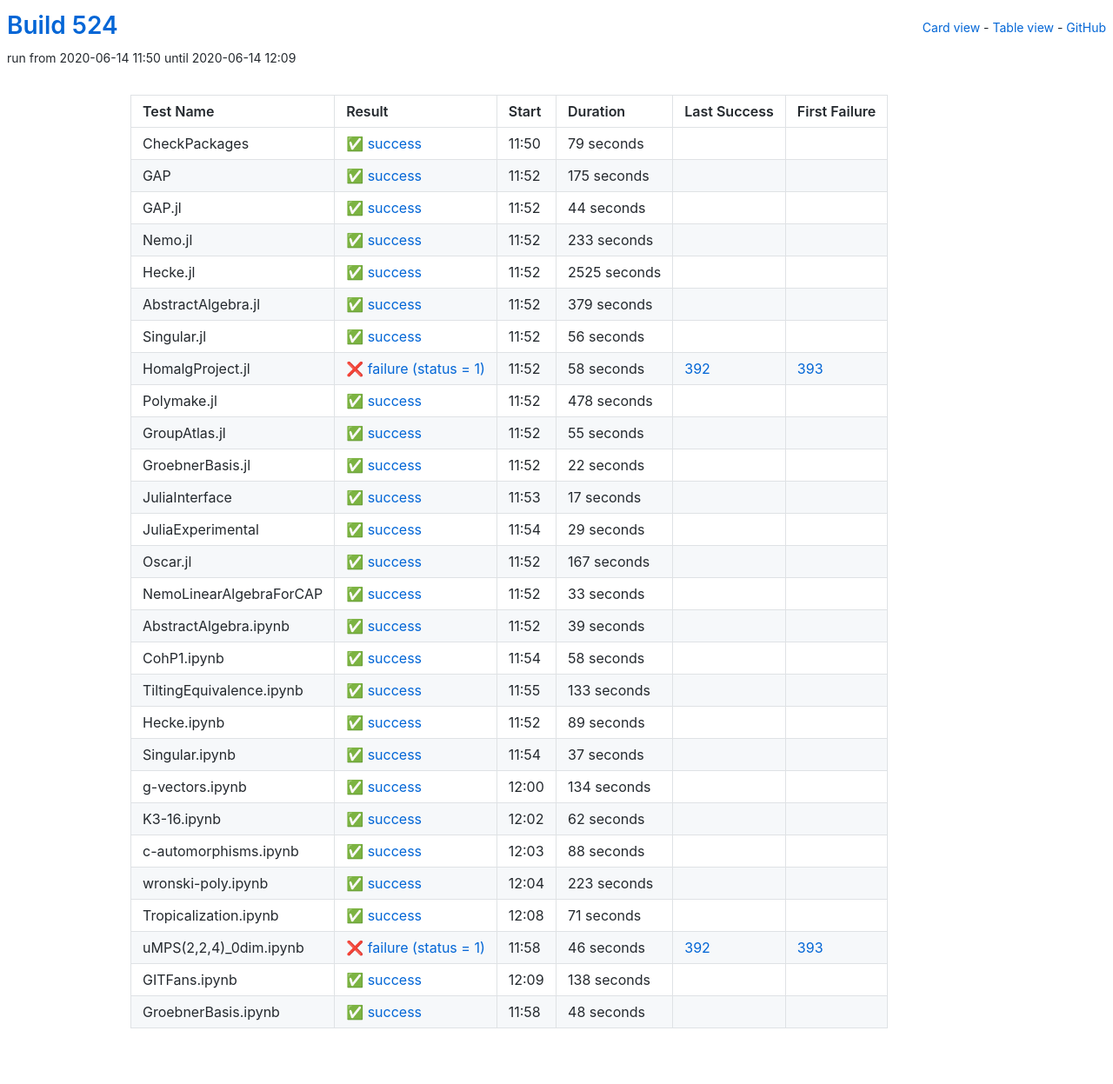
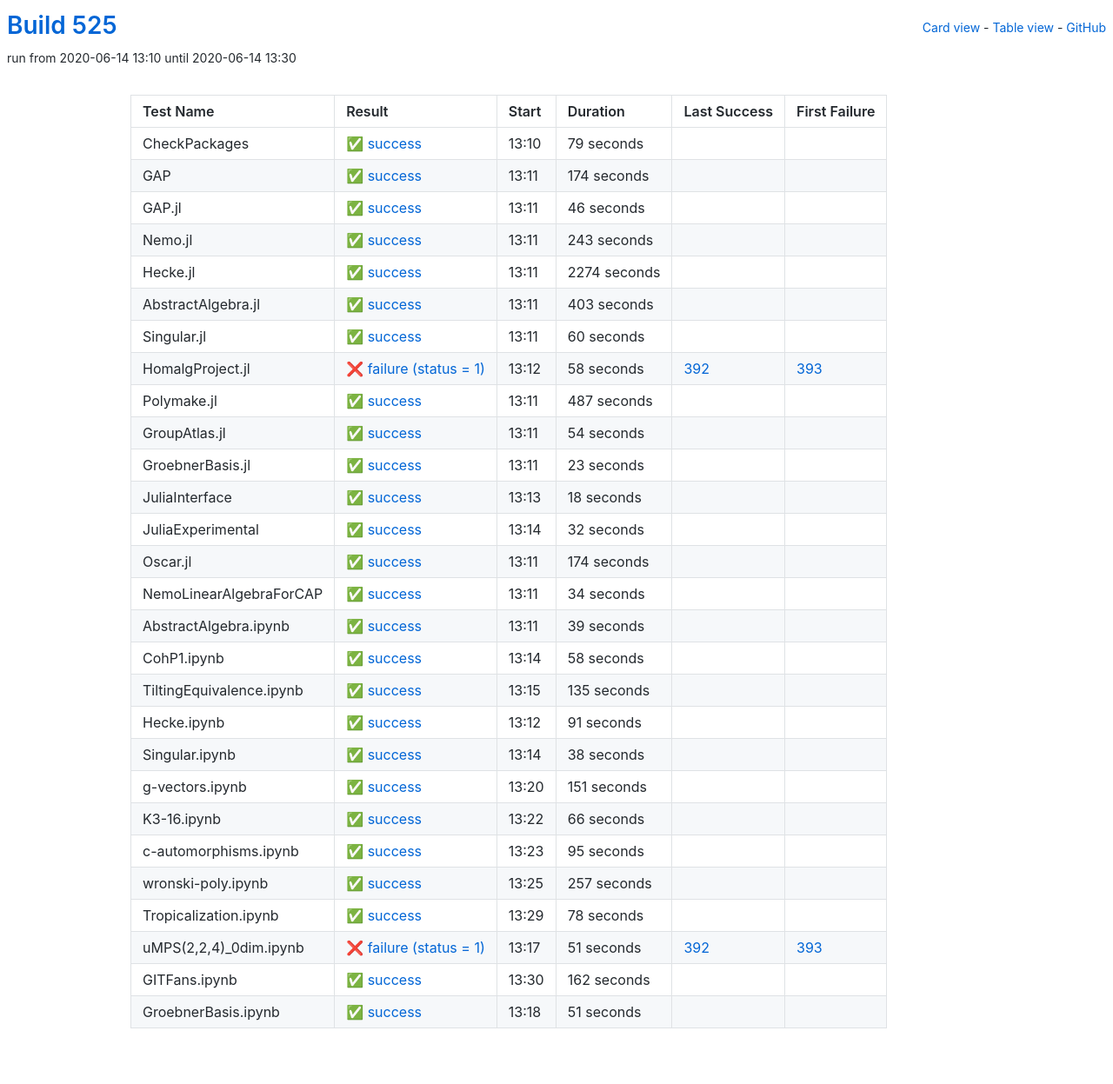
Before and after one commit to oscar-system/oscar-ci-status-1.4, a Jekyll site: the page built from table.html, in a window 1280 px wide. Shown: the whole page at 87% size. Built offline with Jekyll 4.4.1, drawn with Linux system fonts in a browser that asks for light colours.

Commit message:
Build #525

```diff
--- a/_data/ci.yml
+++ b/_data/ci.yml
@@ -1,6 +1,6 @@
 ---
-build: 524
-build_url: https://oscarci.mathematik.uni-kl.de/job/oscar-julia-1.4/524/
+build: 525
+build_url: https://oscarci.mathematik.uni-kl.de/job/oscar-julia-1.4/525/
 job: oscar-julia-1.4
 organization: oscar-system
 repo: oscar-ci-status-1.4
@@ -8,8 +8,8 @@ repourl: https://github.com/oscar-system/oscar-ci-status-1.4
 tests:
 - name: CheckPackages
   id: checkpackages
-  log: https://oscarci.mathematik.uni-kl.de/job/oscar-julia-1.4/524/artifact/logs/build-524/CheckPackages.log
-  start: 2020-06-14 11:50
+  log: https://oscarci.mathematik.uni-kl.de/job/oscar-julia-1.4/525/artifact/logs/build-525/CheckPackages.log
+  start: 2020-06-14 13:10
   success: true
   exitcode: 0
   status: success
@@ -20,80 +20,80 @@ tests:
   first_failure_url:
 - name: GAP
   id: gap
-  log: https://oscarci.mathematik.uni-kl.de/job/oscar-julia-1.4/524/artifact/logs/build-524/GAP.log
-  start: 2020-06-14 11:52
+  log: https://oscarci.mathematik.uni-kl.de/job/oscar-julia-1.4/525/artifact/logs/build-525/GAP.log
+  start: 2020-06-14 13:11
   success: true
   exitcode: 0
   status: success
-  duration: 175
+  duration: 174
   last_success: false
   last_success_url:
   first_failure: false
   first_failure_url:
 - name: GAP.jl
   id: gap-jl
-  log: https://oscarci.mathematik.uni-kl.de/job/oscar-julia-1.4/524/artifact/logs/build-524/GAP.jl.log
-  start: 2020-06-14 11:52
+  log: https://oscarci.mathematik.uni-kl.de/job/oscar-julia-1.4/525/artifact/logs/build-525/GAP.jl.log
+  start: 2020-06-14 13:11
   success: true
   exitcode: 0
   status: success
-  duration: 44
+  duration: 46
   last_success: false
   last_success_url:
   first_failure: false
   first_failure_url:
 - name: Nemo.jl
   id: nemo-jl
-  log: https://oscarci.mathematik.uni-kl.de/job/oscar-julia-1.4/524/artifact/logs/build-524/Nemo.jl.log
-  start: 2020-06-14 11:52
+  log: https://oscarci.mathematik.uni-kl.de/job/oscar-julia-1.4/525/artifact/logs/build-525/Nemo.jl.log
+  start: 2020-06-14 13:11
   success: true
   exitcode: 0
   status: success
-  duration: 233
+  duration: 243
   last_success: false
   last_success_url:
   first_failure: false
   first_failure_url:
 - name: Hecke.jl
   id: hecke-jl
-  log: https://oscarci.mathematik.uni-kl.de/job/oscar-julia-1.4/524/artifact/logs/build-524/Hecke.jl.log
-  start: 2020-06-14 11:52
+  log: https://oscarci.mathematik.uni-kl.de/job/oscar-julia-1.4/525/artifact/logs/build-525/Hecke.jl.log
+  start: 2020-06-14 13:11
   success: true
   exitcode: 0
   status: success
-  duration: 2525
+  duration: 2274
   last_success: false
   last_success_url:
   first_failure: false
   first_failure_url:
 - name: AbstractAlgebra.jl
   id: abstractalgebra-jl
-  log: https://oscarci.mathematik.uni-kl.de/job/oscar-julia-1.4/524/artifact/logs/build-524/AbstractAlgebra.jl.log
-  start: 2020-06-14 11:52
+  log: https://oscarci.mathematik.uni-kl.de/job/oscar-julia-1.4/525/artifact/logs/build-525/AbstractAlgebra.jl.log
+  start: 2020-06-14 13:11
   success: true
   exitcode: 0
   status: success
-  duration: 379
+  duration: 403
   last_success: false
   last_success_url:
   first_failure: false
   first_failure_url:
 - name: Singular.jl
   id: singular-jl
-  log: https://oscarci.mathematik.uni-kl.de/job/oscar-julia-1.4/524/artifact/logs/build-524/Singular.jl.log
-  start: 2020-06-14 11:52
+  log: https://oscarci.mathematik.uni-kl.de/job/oscar-julia-1.4/525/artifact/logs/build-525/Singular.jl.log
+  start: 2020-06-14 13:11
   success: true
   exitcode: 0
   status: success
-  duration: 56
+  duration: 60
   last_success: false
   last_success_url:
   first_failure: false
   first_failure_url:
 - name: HomalgProject.jl
   id: homalgproject-jl
-  log: https://oscarci.mathematik.uni-kl.de/job/oscar-julia-1.4/524/artifact/logs/build-524/HomalgProject.jl.log
-  start: 2020-06-14 11:52
+  log: https://oscarci.mathematik.uni-kl.de/job/oscar-julia-1.4/525/artifact/logs/build-525/HomalgProject.jl.log
+  start: 2020-06-14 13:12
   success: false
   exitcode: 1
   status: failure
@@ -104,92 +104,92 @@ tests:
   first_failure_url: https://oscarci.mathematik.uni-kl.de/job/oscar-julia-1.4/393/
 - name: Polymake.jl
   id: polymake-jl
-  log: https://oscarci.mathematik.uni-kl.de/job/oscar-julia-1.4/524/artifact/logs/build-524/Polymake.jl.log
-  start: 2020-06-14 11:52
+  log: https://oscarci.mathematik.uni-kl.de/job/oscar-julia-1.4/525/artifact/logs/build-525/Polymake.jl.log
+  start: 2020-06-14 13:11
   success: true
   exitcode: 0
   status: success
-  duration: 478
+  duration: 487
   last_success: false
   last_success_url:
   first_failure: false
   first_failure_url:
 - name: GroupAtlas.jl
   id: groupatlas-jl
-  log: https://oscarci.mathematik.uni-kl.de/job/oscar-julia-1.4/524/artifact/logs/build-524/GroupAtlas.jl.log
-  start: 2020-06-14 11:52
+  log: https://oscarci.mathematik.uni-kl.de/job/oscar-julia-1.4/525/artifact/logs/build-525/GroupAtlas.jl.log
+  start: 2020-06-14 13:11
   success: true
   exitcode: 0
   status: success
-  duration: 55
+  duration: 54
   last_success: false
   last_success_url:
   first_failure: false
   first_failure_url:
 - name: GroebnerBasis.jl
   id: groebnerbasis-jl
-  log: https://oscarci.mathematik.uni-kl.de/job/oscar-julia-1.4/524/artifact/logs/build-524/GroebnerBasis.jl.log
-  start: 2020-06-14 11:52
+  log: https://oscarci.mathematik.uni-kl.de/job/oscar-julia-1.4/525/artifact/logs/build-525/GroebnerBasis.jl.log
+  start: 2020-06-14 13:11
   success: true
   exitcode: 0
   status: success
-  duration: 22
+  duration: 23
   last_success: false
   last_success_url:
   first_failure: false
   first_failure_url:
 - name: JuliaInterface
   id: juliainterface
-  log: https://oscarci.mathematik.uni-kl.de/job/oscar-julia-1.4/524/artifact/logs/build-524/JuliaInterface.log
-  start: 2020-06-14 11:53
+  log: https://oscarci.mathematik.uni-kl.de/job/oscar-julia-1.4/525/artifact/logs/build-525/JuliaInterface.log
+  start: 2020-06-14 13:13
   success: true
   exitcode: 0
   status: success
-  duration: 17
+  duration: 18
   last_success: false
   last_success_url:
   first_failure: false
   first_failure_url:
 - name: JuliaExperimental
   id: juliaexperimental
-  log: https://oscarci.mathematik.uni-kl.de/job/oscar-julia-1.4/524/artifact/logs/build-524/JuliaExperimental.log
-  start: 2020-06-14 11:54
+  log: https://oscarci.mathematik.uni-kl.de/job/oscar-julia-1.4/525/artifact/logs/build-525/JuliaExperimental.log
+  start: 2020-06-14 13:14
   success: true
   exitcode: 0
   status: success
-  duration: 29
+  duration: 32
   last_success: false
   last_success_url:
   first_failure: false
   first_failure_url:
 - name: Oscar.jl
   id: oscar-jl
-  log: https://oscarci.mathematik.uni-kl.de/job/oscar-julia-1.4/524/artifact/logs/build-524/Oscar.jl.log
-  start: 2020-06-14 11:52
+  log: https://oscarci.mathematik.uni-kl.de/job/oscar-julia-1.4/525/artifact/logs/build-525/Oscar.jl.log
+  start: 2020-06-14 13:11
   success: true
   exitcode: 0
   status: success
-  duration: 167
+  duration: 174
   last_success: false
   last_success_url:
   first_failure: false
   first_failure_url:
 - name: NemoLinearAlgebraForCAP
   id: nemolinearalgebraforcap
-  log: https://oscarci.mathematik.uni-kl.de/job/oscar-julia-1.4/524/artifact/logs/build-524/NemoLinearAlgebraForCAP.log
-  start: 2020-06-14 11:52
+  log: https://oscarci.mathematik.uni-kl.de/job/oscar-julia-1.4/525/artifact/logs/build-525/NemoLinearAlgebraForCAP.log
+  start: 2020-06-14 13:11
   success: true
   exitcode: 0
   status: success
-  duration: 33
+  duration: 34
   last_success: false
   last_success_url:
   first_failure: false
   first_failure_url:
 - name: AbstractAlgebra.ipynb
   id: abstractalgebra-ipynb
-  log: https://oscarci.mathematik.uni-kl.de/job/oscar-julia-1.4/524/artifact/logs/build-524/AbstractAlgebra.ipynb.log
-  start: 2020-06-14 11:52
+  log: https://oscarci.mathematik.uni-kl.de/job/oscar-julia-1.4/525/artifact/logs/build-525/AbstractAlgebra.ipynb.log
+  start: 2020-06-14 13:11
   success: true
   exitcode: 0
   status: success
@@ -200,8 +200,8 @@ tests:
   first_failure_url:
 - name: CohP1.ipynb
   id: cohp1-ipynb
-  log: https://oscarci.mathematik.uni-kl.de/job/oscar-julia-1.4/524/artifact/logs/build-524/CohP1.ipynb.log
-  start: 2020-06-14 11:54
+  log: https://oscarci.mathematik.uni-kl.de/job/oscar-julia-1.4/525/artifact/logs/build-525/CohP1.ipynb.log
+  start: 2020-06-14 13:14
   success: true
   exitcode: 0
   status: success
@@ -212,132 +212,132 @@ tests:
   first_failure_url:
 - name: TiltingEquivalence.ipynb
   id: tiltingequivalence-ipynb
-  log: https://oscarci.mathematik.uni-kl.de/job/oscar-julia-1.4/524/artifact/logs/build-524/TiltingEquivalence.ipynb.log
-  start: 2020-06-14 11:55
+  log: https://oscarci.mathematik.uni-kl.de/job/oscar-julia-1.4/525/artifact/logs/build-525/TiltingEquivalence.ipynb.log
+  start: 2020-06-14 13:15
   success: true
   exitcode: 0
   status: success
-  duration: 133
+  duration: 135
   last_success: false
   last_success_url:
   first_failure: false
   first_failure_url:
 - name: Hecke.ipynb
   id: hecke-ipynb
-  log: https://oscarci.mathematik.uni-kl.de/job/oscar-julia-1.4/524/artifact/logs/build-524/Hecke.ipynb.log
-  start: 2020-06-14 11:52
+  log: https://oscarci.mathematik.uni-kl.de/job/oscar-julia-1.4/525/artifact/logs/build-525/Hecke.ipynb.log
+  start: 2020-06-14 13:12
   success: true
   exitcode: 0
   status: success
-  duration: 89
+  duration: 91
   last_success: false
   last_success_url:
   first_failure: false
   first_failure_url:
 - name: Singular.ipynb
   id: singular-ipynb
-  log: https://oscarci.mathematik.uni-kl.de/job/oscar-julia-1.4/524/artifact/logs/build-524/Singular.ipynb.log
-  start: 2020-06-14 11:54
+  log: https://oscarci.mathematik.uni-kl.de/job/oscar-julia-1.4/525/artifact/logs/build-525/Singular.ipynb.log
+  start: 2020-06-14 13:14
   success: true
   exitcode: 0
   status: success
-  duration: 37
+  duration: 38
   last_success: false
   last_success_url:
   first_failure: false
   first_failure_url:
 - name: g-vectors.ipynb
   id: g-vectors-ipynb
-  log: https://oscarci.mathematik.uni-kl.de/job/oscar-julia-1.4/524/artifact/logs/build-524/g-vectors.ipynb.log
-  start: 2020-06-14 12:00
+  log: https://oscarci.mathematik.uni-kl.de/job/oscar-julia-1.4/525/artifact/logs/build-525/g-vectors.ipynb.log
+  start: 2020-06-14 13:20
   success: true
   exitcode: 0
   status: success
-  duration: 134
+  duration: 151
   last_success: false
   last_success_url:
   first_failure: false
   first_failure_url:
 - name: K3-16.ipynb
   id: k3-16-ipynb
-  log: https://oscarci.mathematik.uni-kl.de/job/oscar-julia-1.4/524/artifact/logs/build-524/K3-16.ipynb.log
-  start: 2020-06-14 12:02
+  log: https://oscarci.mathematik.uni-kl.de/job/oscar-julia-1.4/525/artifact/logs/build-525/K3-16.ipynb.log
+  start: 2020-06-14 13:22
   success: true
   exitcode: 0
   status: success
-  duration: 62
+  duration: 66
   last_success: false
   last_success_url:
   first_failure: false
   first_failure_url:
 - name: c-automorphisms.ipynb
   id: c-automorphisms-ipynb
-  log: https://oscarci.mathematik.uni-kl.de/job/oscar-julia-1.4/524/artifact/logs/build-524/c-automorphisms.ipynb.log
-  start: 2020-06-14 12:03
+  log: https://oscarci.mathematik.uni-kl.de/job/oscar-julia-1.4/525/artifact/logs/build-525/c-automorphisms.ipynb.log
+  start: 2020-06-14 13:23
   success: true
   exitcode: 0
   status: success
-  duration: 88
+  duration: 95
   last_success: false
   last_success_url:
   first_failure: false
   first_failure_url:
 - name: wronski-poly.ipynb
   id: wronski-poly-ipynb
-  log: https://oscarci.mathematik.uni-kl.de/job/oscar-julia-1.4/524/artifact/logs/build-524/wronski-poly.ipynb.log
-  start: 2020-06-14 12:04
+  log: https://oscarci.mathematik.uni-kl.de/job/oscar-julia-1.4/525/artifact/logs/build-525/wronski-poly.ipynb.log
+  start: 2020-06-14 13:25
   success: true
   exitcode: 0
   status: success
-  duration: 223
+  duration: 257
   last_success: false
   last_success_url:
   first_failure: false
   first_failure_url:
 - name: Tropicalization.ipynb
   id: tropicalization-ipynb
-  log: https://oscarci.mathematik.uni-kl.de/job/oscar-julia-1.4/524/artifact/logs/build-524/Tropicalization.ipynb.log
-  start: 2020-06-14 12:08
+  log: https://oscarci.mathematik.uni-kl.de/job/oscar-julia-1.4/525/artifact/logs/build-525/Tropicalization.ipynb.log
+  start: 2020-06-14 13:29
   success: true
   exitcode: 0
   status: success
-  duration: 71
+  duration: 78
   last_success: false
   last_success_url:
   first_failure: false
   first_failure_url:
 - name: uMPS(2,2,4)_0dim.ipynb
   id: umps-2-2-4-0dim-ipynb
-  log: https://oscarci.mathematik.uni-kl.de/job/oscar-julia-1.4/524/artifact/logs/build-524/uMPS-2-2-4-_0dim.ipynb.log
-  start: 2020-06-14 11:58
+  log: https://oscarci.mathematik.uni-kl.de/job/oscar-julia-1.4/525/artifact/logs/build-525/uMPS-2-2-4-_0dim.ipynb.log
+  start: 2020-06-14 13:17
   success: false
   exitcode: 1
   status: failure
-  duration: 46
+  duration: 51
   last_success: 392
   last_success_url: https://oscarci.mathematik.uni-kl.de/job/oscar-julia-1.4/392/
   first_failure: 393
   first_failure_url: https://oscarci.mathematik.uni-kl.de/job/oscar-julia-1.4/393/
 - name: GITFans.ipynb
   id: gitfans-ipynb
-  log: https://oscarci.mathematik.uni-kl.de/job/oscar-julia-1.4/524/artifact/logs/build-524/GITFans.ipynb.log
-  start: 2020-06-14 12:09
+  log: https://oscarci.mathematik.uni-kl.de/job/oscar-julia-1.4/525/artifact/logs/build-525/GITFans.ipynb.log
+  start: 2020-06-14 13:30
   success: true
   exitcode: 0
   status: success
-  duration: 138
+  duration: 162
   last_success: false
   last_success_url:
   first_failure: false
   first_failure_url:
 - name: GroebnerBasis.ipynb
   id: groebnerbasis-ipynb
-  log: https://oscarci.mathematik.uni-kl.de/job/oscar-julia-1.4/524/artifact/logs/build-524/GroebnerBasis.ipynb.log
-  start: 2020-06-14 11:58
+  log: https://oscarci.mathematik.uni-kl.de/job/oscar-julia-1.4/525/artifact/logs/build-525/GroebnerBasis.ipynb.log
+  start: 2020-06-14 13:18
   success: true
   exitcode: 0
   status: success
-  duration: 48
+  duration: 51
   last_success: false
   last_success_url:
   first_failure: false
```
Also changed, not shown: README.md.
